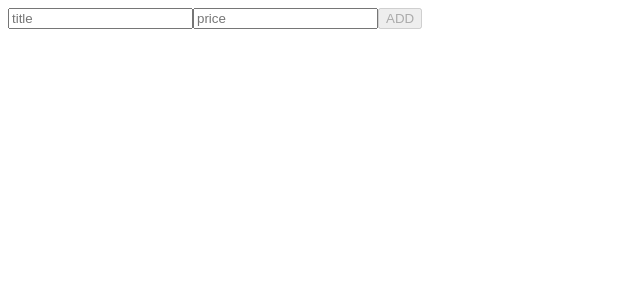
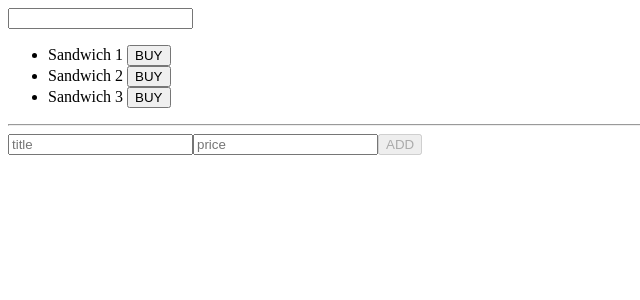
Before and after one commit to wishtack-training/wt-training-angular, an Angular app: page / in a window 1280 px wide. Shown: the top 300 px of the page, without its empty margins (0-640 px from the left). Built offline with nearby package versions, Linux system fonts and the light colour scheme.

Commit message:
✅ Cart is now a service.

```diff
--- a/src/app/app.component.html
+++ b/src/app/app.component.html
@@ -1 +1,3 @@
+<wt-sandwich-search></wt-sandwich-search>
+<hr>
 <wt-cart-detail></wt-cart-detail>
--- a/src/app/app.module.ts
+++ b/src/app/app.module.ts
@@ -10,6 +10,7 @@ import { DemoComponent } from './demo/demo.component';
 import { SandwichFormComponent } from './sandwich-form/sandwich-form.component';
 import { SandwichListComponent } from './sandwich-list/sandwich-list.component';
 import { SandwichPreviewComponent } from './sandwich-preview/sandwich-preview.component';
+import { SandwichSearchComponent } from './search/sandwich-search.component';
 
 @NgModule({
     declarations: [
@@ -19,7 +20,8 @@ import { SandwichPreviewComponent } from './sandwich-preview/sandwich-preview.co
         CityInfoPreviewComponent,
         SandwichFormComponent,
         SandwichPreviewComponent,
-        SandwichListComponent
+        SandwichListComponent,
+        SandwichSearchComponent
     ],
     imports: [
         BrowserModule,
--- a/src/app/cart/cart-detail/cart-detail.component.ts
+++ b/src/app/cart/cart-detail/cart-detail.component.ts
@@ -1,6 +1,7 @@
 import { Component } from '@angular/core';
 import { Cart } from '../cart';
 import { Sandwich } from '../sandwich';
+
 
 @Component({
   selector: 'wt-cart-detail',
@@ -11,7 +12,8 @@ export class CartDetailComponent {
 
   selectedSandwich: Sandwich;
 
-  private _cart = new Cart();
+  constructor(private _cart: Cart) {
+  }
 
   addSandwich(sandwich: Sandwich) {
     this._cart.addSandwich(sandwich);
--- a/src/app/cart/cart.ts
+++ b/src/app/cart/cart.ts
@@ -1,5 +1,9 @@
+import { Injectable } from '@angular/core';
 import { Sandwich } from './sandwich';
 
+@Injectable({
+  providedIn: 'root'
+})
 export class Cart {
 
   private _sandwichList: Sandwich[] = [];
--- /dev/null
+++ b/src/app/search/sandwich-search.component.html
@@ -0,0 +1,14 @@
+<input type="text">
+
+
+<ul>
+  <li>Sandwich 1
+    <button>BUY</button>
+  </li>
+  <li>Sandwich 2
+    <button>BUY</button>
+  </li>
+  <li>Sandwich 3
+    <button>BUY</button>
+  </li>
+</ul>
--- /dev/null
+++ b/src/app/search/sandwich-search.component.ts
@@ -0,0 +1,16 @@
+import { Component, OnInit } from '@angular/core';
+
+@Component({
+  selector: 'wt-sandwich-search',
+  templateUrl: './sandwich-search.component.html',
+  styleUrls: ['./sandwich-search.component.scss']
+})
+export class SandwichSearchComponent implements OnInit {
+
+  constructor() {
+  }
+
+  ngOnInit() {
+  }
+
+}
```
Also changed, not shown: src/app/search/sandwich-search.component.scss (added).
